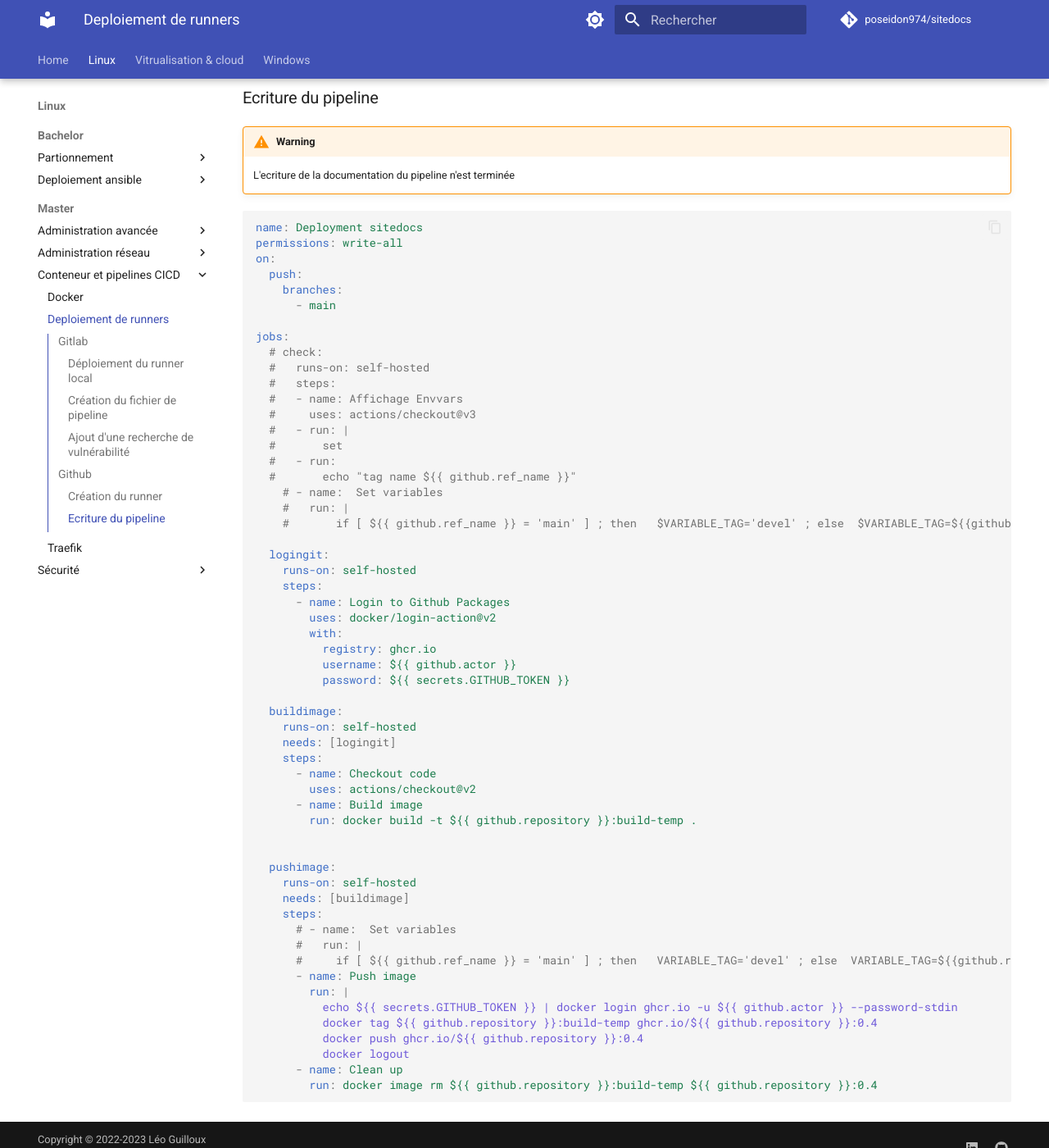
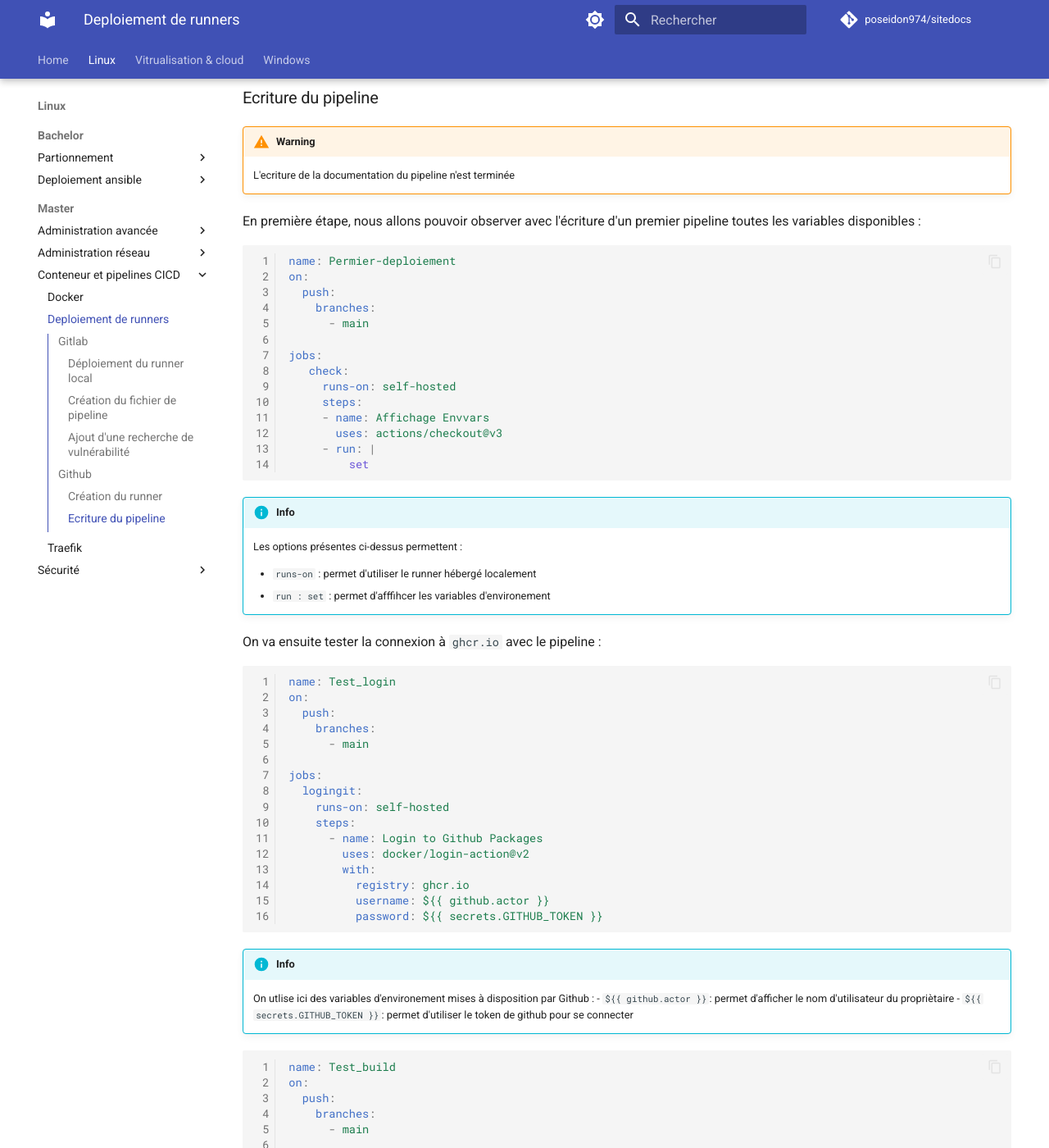
Before and after one commit to poseidon974/sitedocs, an MkDocs documentation site: the page built from docs/Linux/Master/Conteneur et pipelines CICD/Runners.md, in a window 1280 px wide and 1400 px high, scrolled down 3810 px. Shown: the whole window at 82% size. Built offline with MkDocs 1.6.1 and Material for MkDocs 9.7.7, drawn with Linux system fonts in a browser that asks for light colours; comment, search, counter and statistics services are not loaded; the version menu is left out; some of the changed text lies outside the part shown.

Commit message:
update cours

````diff
--- a/docs/Linux/Master/Conteneur et pipelines CICD/Runners.md
+++ b/docs/Linux/Master/Conteneur et pipelines CICD/Runners.md
@@ -18,7 +18,7 @@
 
 Après le clone, on modifie le fichier `formation.env` pour modifier le token, le serveur et le nom du projet :
 
-```bash
+```bash linenums="1"
 COMPOSE_PROJECT_NAME=runner-cours-cs2i
 GITLAB_SERVER_URL=https://gitlab.com/
 RUNNER_TOKEN=GR1348941tjJ6Vjq-xhxNzbPBqKx2
@@ -34,7 +34,7 @@
 
 Ecriture du fichier CI de début nommé `.gitlab-ci.yml` :
 
-```yml
+```yml linenums="1"
 image: docker:stable
 variables:
   IMAGE_NAME: ${CI_REGISTRY}/${CI_PROJECT_PATH}
@@ -80,7 +80,7 @@
 
 Modification du script afin d'optimiser le runner local :
 
-```yml
+```yml linenums="1"
 image: docker:stable
 variables:
   IMAGE_NAME: ${CI_REGISTRY}/${CI_PROJECT_PATH}
@@ -113,7 +113,7 @@
 
 Ajout d'un module de sécuité :
 
-```yml
+```yml linenums="1"
 vul-scan:  # renommé "vul-scan" au lieu de "scan de vulnérabilité"
   stage: vul-scan
   script:
@@ -189,7 +189,79 @@
 !!!warning
     L'ecriture de la documentation du pipeline n'est terminée
 
-```yml
+
+En première étape, nous allons pouvoir observer avec l'écriture d'un premier pipeline toutes les variables disponibles :
+
+```yml linenums="1"
+name: Permier-deploiement
+on:
+  push:
+    branches:
+      - main
+
+jobs:
+   check:
+     runs-on: self-hosted
+     steps:
+     - name: Affichage Envvars
+       uses: actions/checkout@v3
+     - run: |
+         set
+```
+
+!!!info
+    Les options présentes ci-dessus permettent :
+
+      - `runs-on` : permet d'utiliser le runner hébergé localement
+      - `run : set` : permet d'afffihcer les variables d'environement
+
+
+On va ensuite tester la connexion à `ghcr.io` avec le pipeline :
+```yml linenums="1"
+name: Test_login
+on:
+  push:
+    branches:
+      - main
+
+jobs:
+  logingit:
+    runs-on: self-hosted
+    steps:
+      - name: Login to Github Packages
+        uses: docker/login-action@v2
+        with:
+          registry: ghcr.io
+          username: ${{ github.actor }}
+          password: ${{ secrets.GITHUB_TOKEN }}
+```
+!!!info
+    On utlise ici des variables d'environement mises à disposition par Github :
+      - `${{ github.actor }}`: permet d'afficher le nom d'utilisateur du propriètaire
+      - `${{ secrets.GITHUB_TOKEN }}`: permet d'utiliser le token de github pour se connecter
+
+```yml linenums="1"
+name: Test_build
+on:
+  push:
+    branches:
+      - main
+
+jobs:
+  buildimage:
+    runs-on: self-hosted
+    steps:
+      - name: Checkout code
+        uses: actions/checkout@v2
+      - name: Build image
+        run: docker build -t ${{ github.repository }}:build-temp .
+```
+
+!!!info
+    On utlise ici des variables d'environement mises à disposition par Github :
+      - `${{ github.repository }}`: permet d'afficher le nom de repository
+
+```yml linenums="1"
 
 name: Deployment sitedocs
 permissions: write-all
@@ -199,18 +271,18 @@
       - main
 
 jobs:
-  # check:
-  #   runs-on: self-hosted
-  #   steps:
-  #   - name: Affichage Envvars
-  #     uses: actions/checkout@v3
-  #   - run: |
-  #       set
-  #   - run:
-  #       echo "tag name ${{ github.ref_name }}"
-    # - name:  Set variables
-    #   run: |
-    #       if [ ${{ github.ref_name }} = 'main' ] ; then   $VARIABLE_TAG='devel' ; else  $VARIABLE_TAG=${{github.ref_name}} ; fi
+   check:
+     runs-on: self-hosted
+     steps:
+     - name: Affichage Envvars
+       uses: actions/checkout@v3
+     - run: |
+         set
+     - run:
+         echo "tag name ${{ github.ref_name }}"
+     - name:  Set variables
+       run: |
+           if [ ${{ github.ref_name }} = 'main' ] ; then   $VARIABLE_TAG='devel' ; else  $VARIABLE_TAG=${{github.ref_name}} ; fi
 
   logingit:
     runs-on: self-hosted
````
Also changed, not shown: docs/Linux/Master/Administration réseau/DNS.md (+8 -0 lines), docs/Linux/Master/Conteneur et pipelines CICD/Traefik.md (+86 -0 lines).
